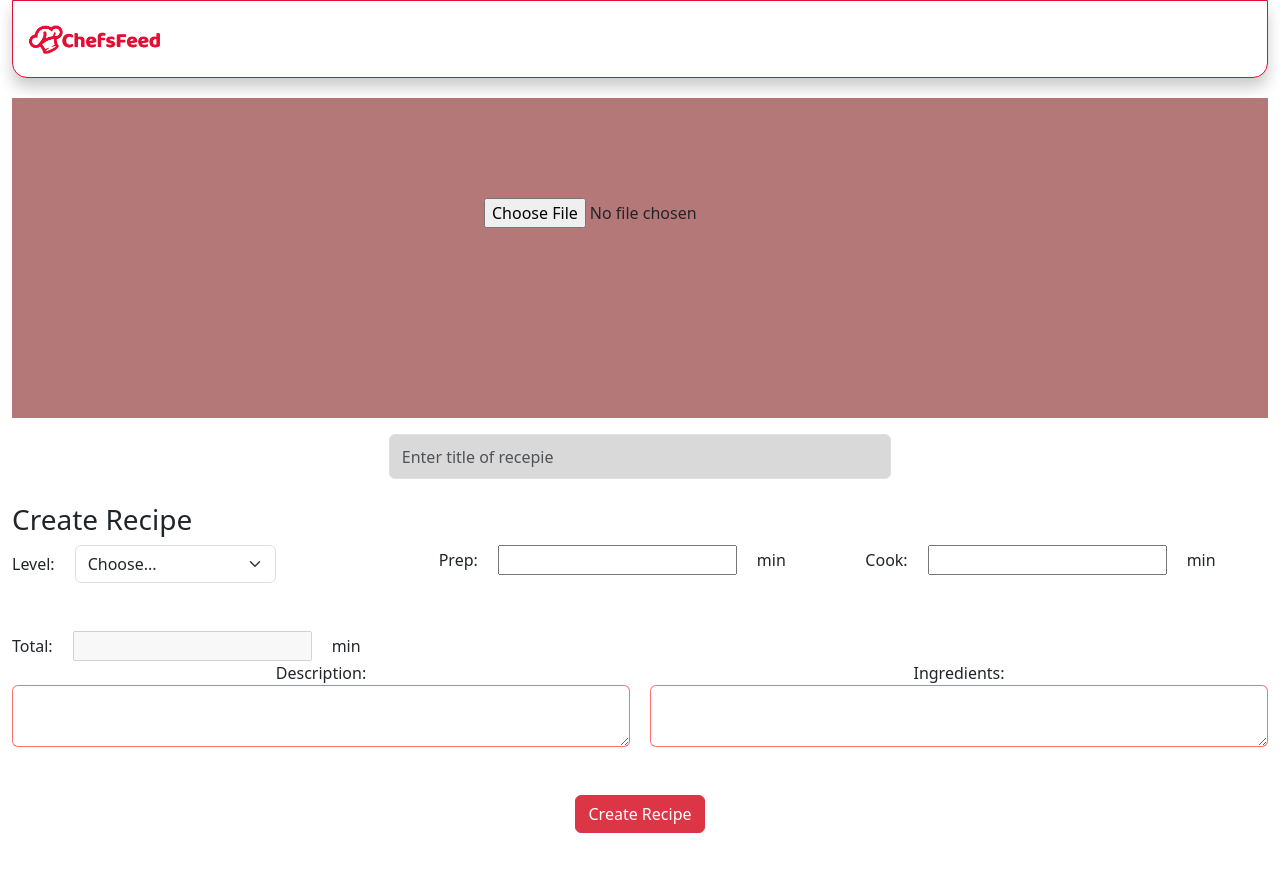
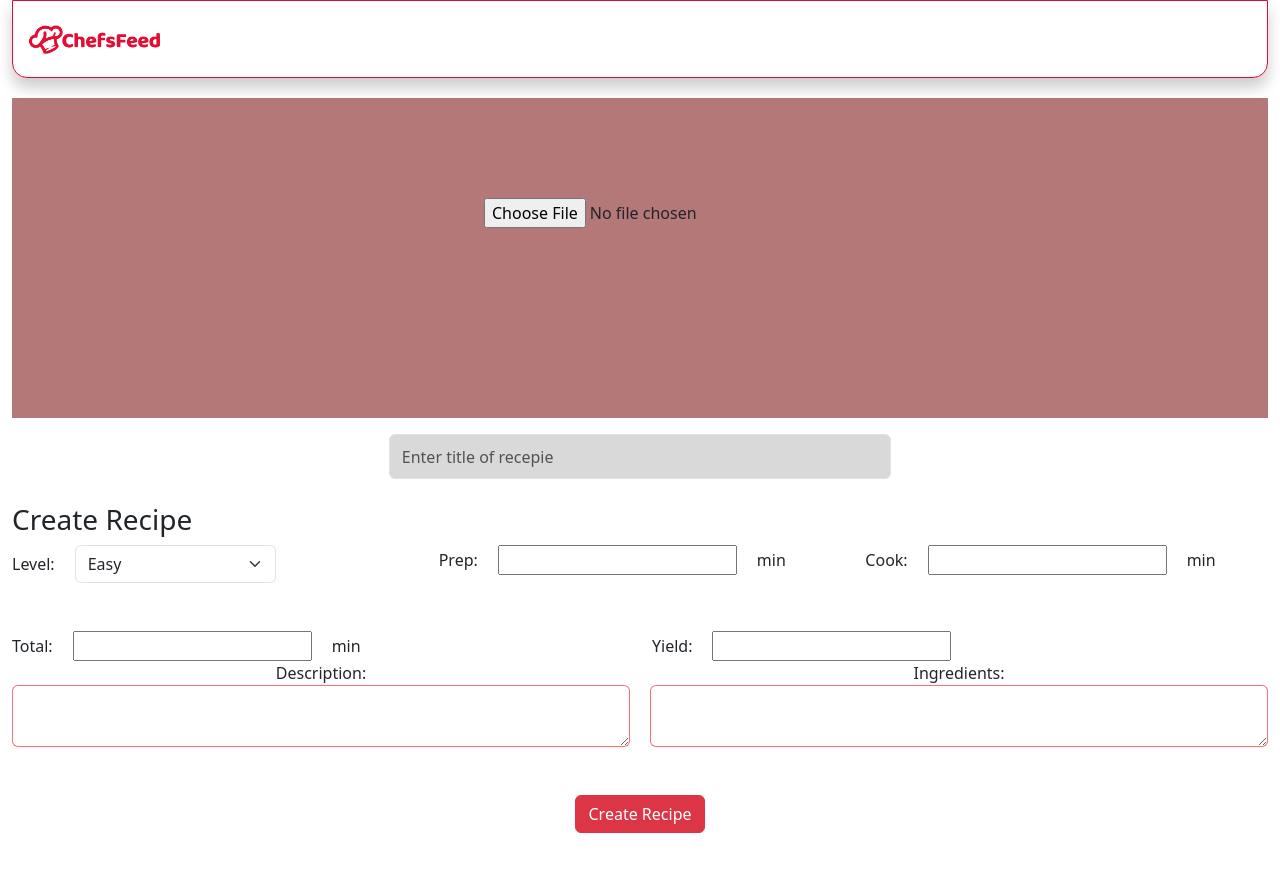
Before and after one commit to ivanadimitrova123/recipes-frontend, a React (Create React App) app: page /recipeForm in a window 1280 px wide. Shown: the top 872 px of the page. Built offline with nearby package versions, Linux system fonts and the light colour scheme.

Commit message:
Changes to Recipe Form

```diff
--- a/src/components/RecipeForm.js
+++ b/src/components/RecipeForm.js
@@ -13,6 +13,11 @@ function RecipeForm() {
     name: "",
     description: "",
     ingredients: "",
+    level: "easy",
+    prep: "",
+    cook: "",
+    total: "",
+    yield: "",
   });
 
   const [photo, setPhoto] = useState(null);
@@ -31,8 +36,6 @@ function RecipeForm() {
           },
         })
         .then((response) => {
-          console.log("HERE");
-          console.log(response.data);
           const fetchedRecipe = response.data.recipe;
           /*    setRecipe({
             name: fetchedRecipe.name,
@@ -74,13 +77,21 @@ function RecipeForm() {
 
   const handleCreateOrUpdateRecipe = async (e) => {
     e.preventDefault();
+
     const formData = new FormData();
     formData.append("name", recipe.name);
     formData.append("description", recipe.description);
+    formData.append("ingredients", [recipe.ingredients]);
+    formData.append("level", recipe.level);
+    formData.append("cook", recipe.cook);
+    formData.append("prep", recipe.prep);
+    formData.append("total", recipe.total);
+    formData.append("yield", recipe.yield);
     //formData.append('ingredients', recipe.ingredients.join('\n'));
-    recipe.ingredients.forEach((ingredient) => {
+    /*  recipe.ingredients.forEach((ingredient) => {
       formData.append("ingredients", ingredient);
-    });
+    }); */
+
     formData.append("photo", photo);
 
     const token = localStorage.getItem("jwtToken");
@@ -88,6 +99,7 @@ function RecipeForm() {
     try {
       if (id) {
         //edit action
+
         const response = await axios.put(`/api/recipes/${id}`, formData, {
           headers: {
             "Content-Type": "multipart/form-data",
@@ -161,25 +173,41 @@ function RecipeForm() {
                 className="form-select"
                 name="form-select"
                 aria-label="Default select example"
+                value={recipe.level}
+                onChange={(e) => {
+                  setRecipe({
+                    ...recipe,
+                    level: e.target.value,
+                  });
+                }}
               >
-                <option selected>Choose...</option>
-                <option value="1">Easy</option>
-                <option value="2">Medium</option>
-                <option value="3">Hard</option>
+                <option value="easy">Easy</option>
+                <option value="medium">Medium</option>
+                <option value="hard">Hard</option>
               </select>
             </div>
           </div>
           <div className="col-sm">
             <div className="form-group selectorGroup">
               <label>Prep: </label>
-              <input type="number"></input>
+              <input
+                type="number"
+                name="prep"
+                value={recipe.prep}
+                onChange={handleInputChange}
+              ></input>
               min
             </div>
           </div>
           <div className="col-sm">
             <div className="form-group selectorGroup">
               <label>Cook: </label>
-              <input type="number"></input>
+              <input
+                type="number"
+                name="cook"
+                value={recipe.cook}
+                onChange={handleInputChange}
+              ></input>
               min
             </div>
           </div>
@@ -188,8 +216,24 @@ function RecipeForm() {
           <div className="col-sm">
             <div className="form-group selectorGroup">
               <label>Total: </label>
-              <input type="number" disabled></input>
+              <input
+                type="number"
+                name="total"
+                value={recipe.total}
+                onChange={handleInputChange}
+              ></input>
               min
+            </div>
+          </div>
+          <div className="col-sm">
+            <div className="form-group selectorGroup">
+              <label>Yield: </label>
+              <input
+                type="text"
+                name="yield"
+                value={recipe.yield}
+                onChange={handleInputChange}
+              ></input>
             </div>
           </div>
         </div>
@@ -209,7 +253,8 @@ function RecipeForm() {
               name="ingredients"
               className="form-control"
               value={recipe.ingredients}
-              onChange={handleIngredientChange}
+              //onChange={handleIngredientChange}
+              onChange={handleInputChange}
             />
           </div>
         </div>
```
